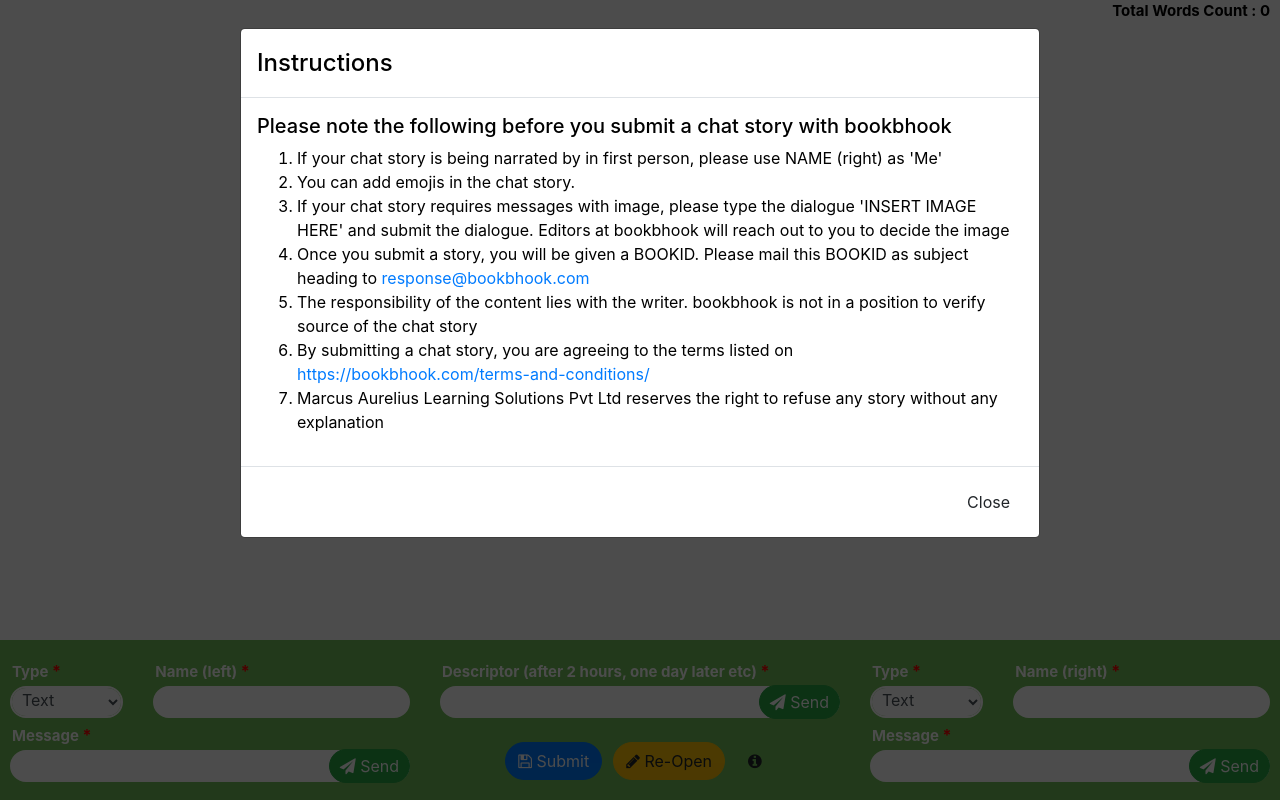
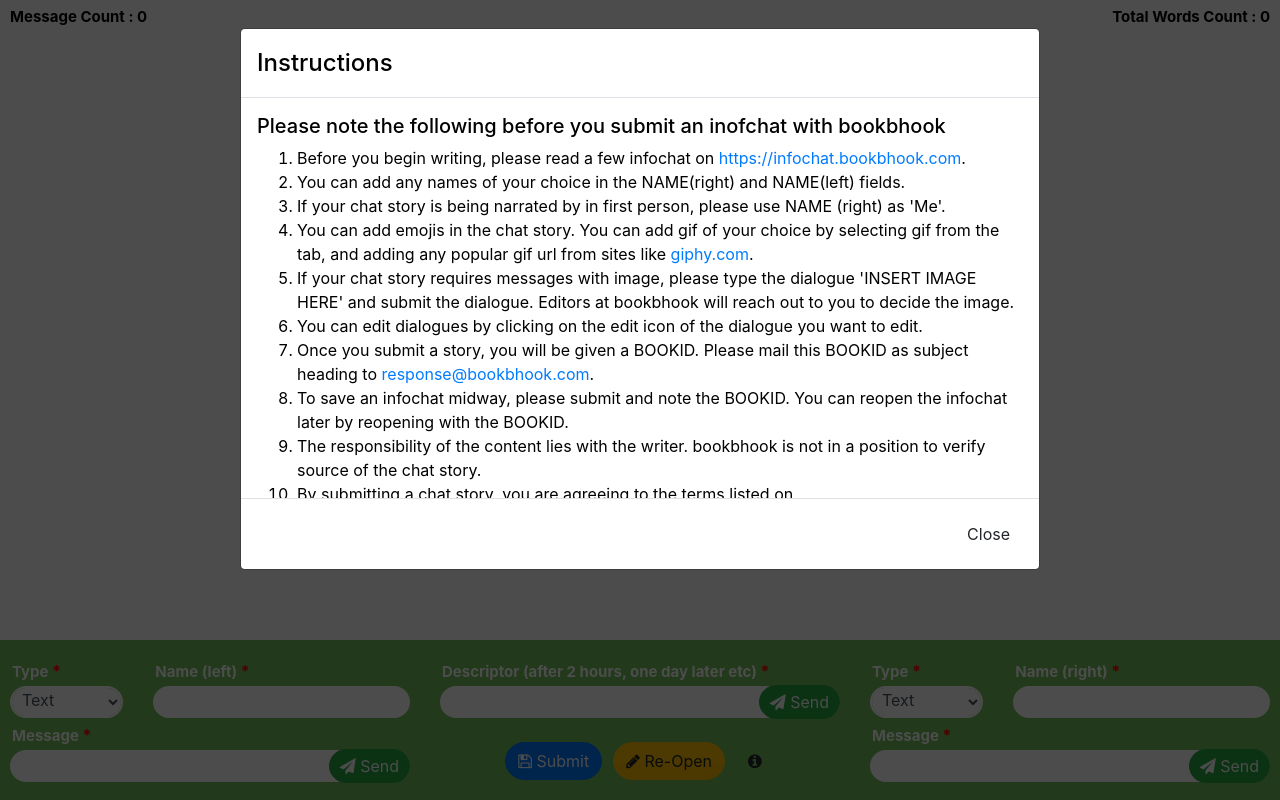
Before and after one commit to schachan/bb_savour_draft, an Angular app: page / in a window 1280 px wide. Built offline with nearby package versions, Linux system fonts and the light colour scheme.

Commit message:
new changes

```diff
--- a/src/app/jarvis/chat/chat.component.html
+++ b/src/app/jarvis/chat/chat.component.html
@@ -1,7 +1,10 @@
 <div #chatScroll class="jarvis-container clearfix" [ngStyle]="{'padding-bottom': IsMobile == true ? '480px' : '210px'}">
   <!-- Messages Section -->
   <div class="chat-holder">
-    <div><span style="font-size: 15px;font-weight: 700;float:right;color:black;position: fixed;right:10px !important;z-index: 9999;">Total Words Count : {{wordCount}}</span></div>
+    <div style="padding: 6px;">
+      <span style="font-size: 15px;font-weight: 700;float:left;color:black;position: fixed;left:10px !important;z-index: 9999;">Message Count : {{bookContent.length}}</span>
+      <span style="font-size: 15px;font-weight: 700;float:right;color:black;position: fixed;right:10px !important;z-index: 9999;">Total Words Count : {{wordCount}}</span>
+      </div>
     <div class="chat-message-container">
       <div #container></div>
     </div>
@@ -218,18 +221,24 @@
         <h4 class="modal-title">Instructions</h4>
       </div>
       <div class="modal-body" style="max-height: 400px;overflow: auto;">
-        <h5>Please note the following before you submit a chat story with bookbhook </h5>
+        <h5>Please note the following before you submit an inofchat with bookbhook</h5>
         <ol type="1">
-          <li>If your chat story is being narrated by in first person, please use NAME (right) as 'Me'</li>
-          <li>You can add emojis in the chat story.</li>
+          <li>Before you begin writing, please read a few infochat on <a href="https://infochat.bookbhook.com" target="_blank">https://infochat.bookbhook.com</a>.</li>
+          <li>You can add any names of your choice in the NAME(right) and NAME(left) fields.</li>
+          <li>If your chat story is being narrated by in first person, please use NAME (right) as 'Me'.</li>
+          <li>You can add emojis in the chat story. You can add gif of your choice by selecting gif from the tab, and adding
+            any popular gif url from sites like <a href="https://giphy.com" target="_blank">giphy.com</a>.</li>
           <li>If your chat story requires messages with image, please type the dialogue 'INSERT IMAGE HERE' and submit the dialogue.
-            Editors at bookbhook will reach out to you to decide the image</li>
-          <li>Once you submit a story, you will be given a BOOKID. Please mail this BOOKID as subject heading to <a href="mailto:response@bookbhook.com">response@bookbhook.com</a></li>
+            Editors at bookbhook will reach out to you to decide the image.</li>
+          <li>You can edit dialogues by clicking on the edit icon of the dialogue you want to edit.</li>
+          <li>Once you submit a story, you will be given a BOOKID. Please mail this BOOKID as subject heading to <a href="mailto:response@bookbhook.com">response@bookbhook.com</a>.</li>
+          <li>To save an infochat midway, please submit and note the BOOKID. You can reopen the infochat later by reopening with
+            the BOOKID.</li>
           <li>The responsibility of the content lies with the writer. bookbhook is not in a position to verify source of the
-            chat story</li>
+            chat story.</li>
           <li>By submitting a chat story, you are agreeing to the terms listed on <a href="https://bookbhook.com/terms-and-conditions/"
-              target="_blank">https://bookbhook.com/terms-and-conditions/</a></li>
-          <li>Marcus Aurelius Learning Solutions Pvt Ltd reserves the right to refuse any story without any explanation</li>
+              target="_blank">https://bookbhook.com/terms-and-conditions/</a>.</li>
+          <li>Marcus Aurelius Learning Solutions Pvt Ltd reserves the right to refuse any story without any explanation.</li>
         </ol>
       </div>
       <div class="modal-footer">
```
